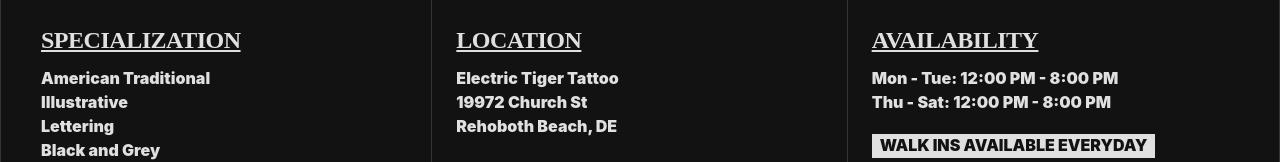
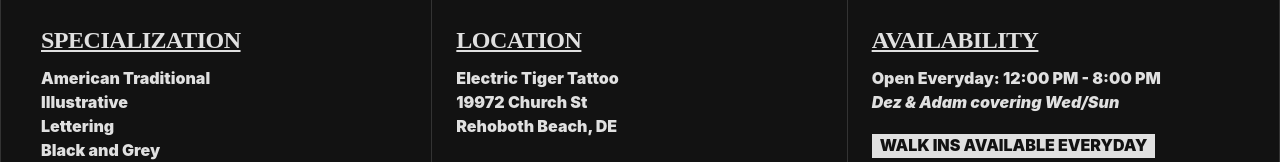
Before and after one commit to mallonprog/ett-digital-hub, a website: page index.html in a window 1280 px wide. Shown: the part 566-728 px from the top of the page. Drawn offline with Linux system fonts and the light colour scheme.

Commit message:
Update operating hours: now open everyday 12-8 (Dez & Adam covering Wed/Sun)

```diff
--- a/index.html
+++ b/index.html
@@ -248,8 +248,8 @@
             </div>
             <div class="info-card">
                 <h3>AVAILABILITY</h3>
-                <p>Mon - Tue: 12:00 PM - 8:00 PM</p>
-                <p>Thu - Sat: 12:00 PM - 8:00 PM</p>
+                <p>Open Everyday: 12:00 PM - 8:00 PM</p>
+                <p><em>Dez & Adam covering Wed/Sun</em></p>
                 <p class="walk-in-banner">Walk ins available everyday</p>
             </div>
         </section>
```
